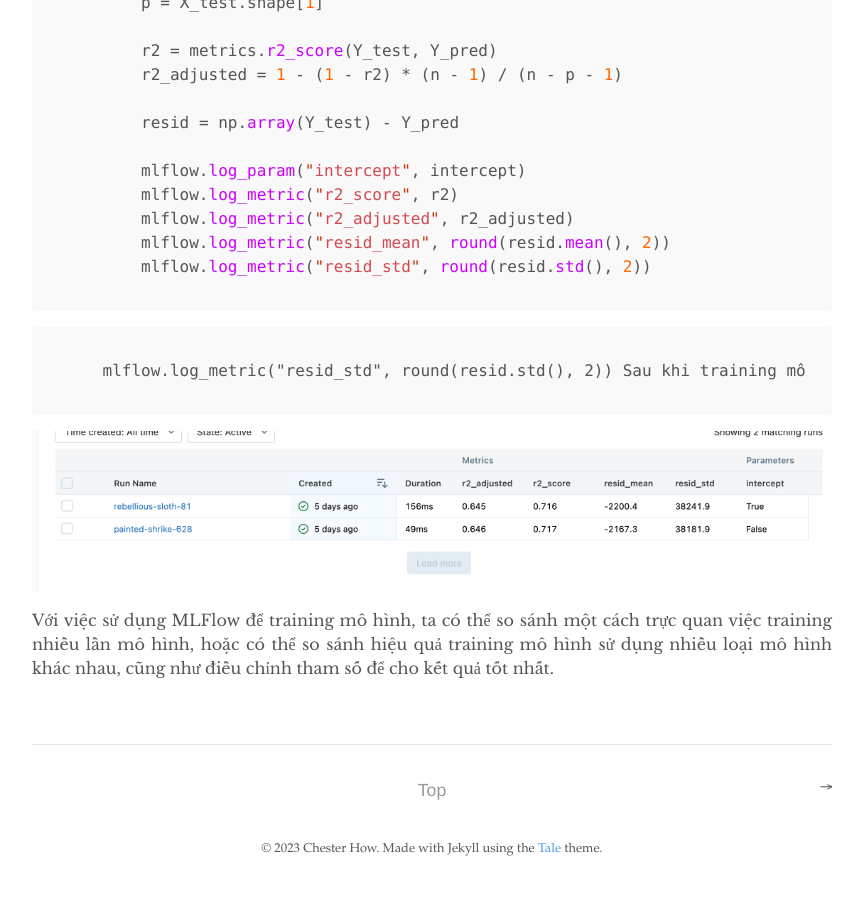
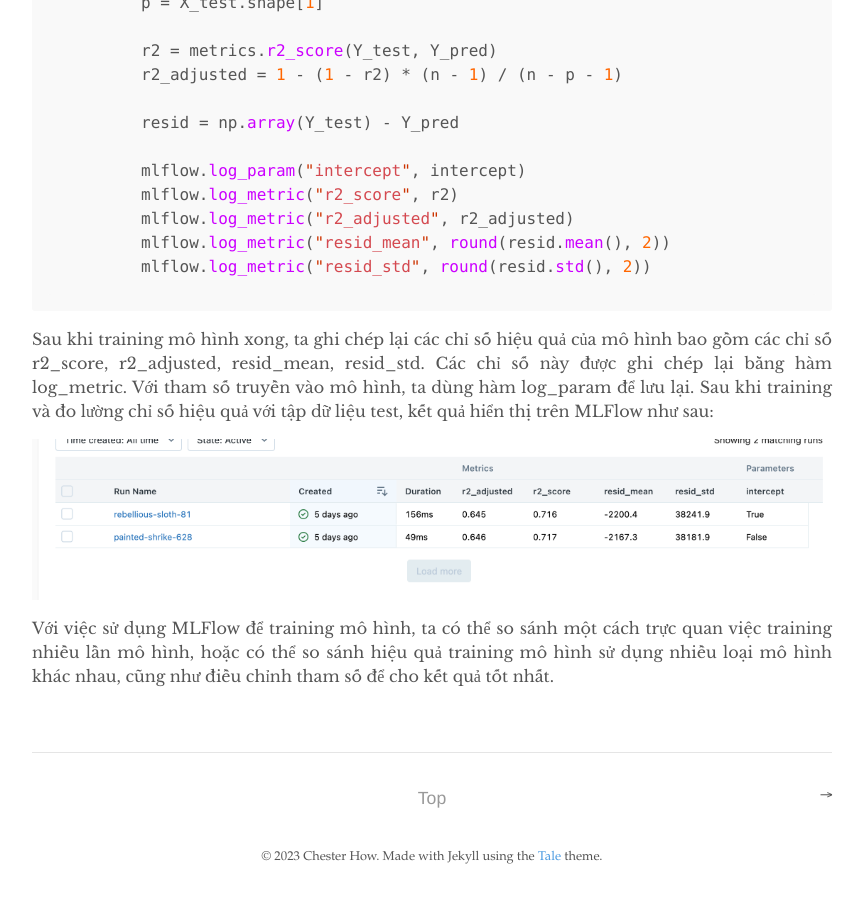
Before and after one commit to codedaoneu/codedaoneu.github.io, a Jekyll site: the page built from _posts/2022-12-27-phuong-phap-tiep-can-kinh-te-luong-bai-4-trien-khai-mo-hinh.md, in a window 1280 px wide and 900 px high, scrolled down 3134 px. Shown: the whole window, without its empty margins (208-1072 px from the left). Built offline with Jekyll 4.4.1, drawn with Linux system fonts in a browser that asks for light colours.

Commit message:
fix write 3

````diff
--- a/_posts/2022-12-27-phuong-phap-tiep-can-kinh-te-luong-bai-4-trien-khai-mo-hinh.md
+++ b/_posts/2022-12-27-phuong-phap-tiep-can-kinh-te-luong-bai-4-trien-khai-mo-hinh.md
@@ -125,7 +125,7 @@ Bước 6: Khởi chạy MLFlow và tiến hành training mô hình
         mlflow.log_metric("resid_std", round(resid.std(), 2))
 ```
 
-        mlflow.log_metric("resid_std", round(resid.std(), 2))
+
 Sau khi training mô hình xong, ta ghi chép lại các chỉ số hiệu quả của mô hình bao gồm các chỉ số r2_score, r2_adjusted, resid_mean, resid_std. Các chỉ số này được ghi chép lại bằng hàm log_metric. Với tham số truyền vào mô hình, ta dùng hàm log_param để lưu lại. Sau khi training và đo lường chỉ số hiệu quả với tập dữ liệu test, kết quả hiển thị trên MLFlow như sau:
 
 ![Ví dụ](https://github.com/codedaoneu/codedaoneu.github.io/blob/master/images/2022-12-27-mlflow-example.png?raw=true)
````
